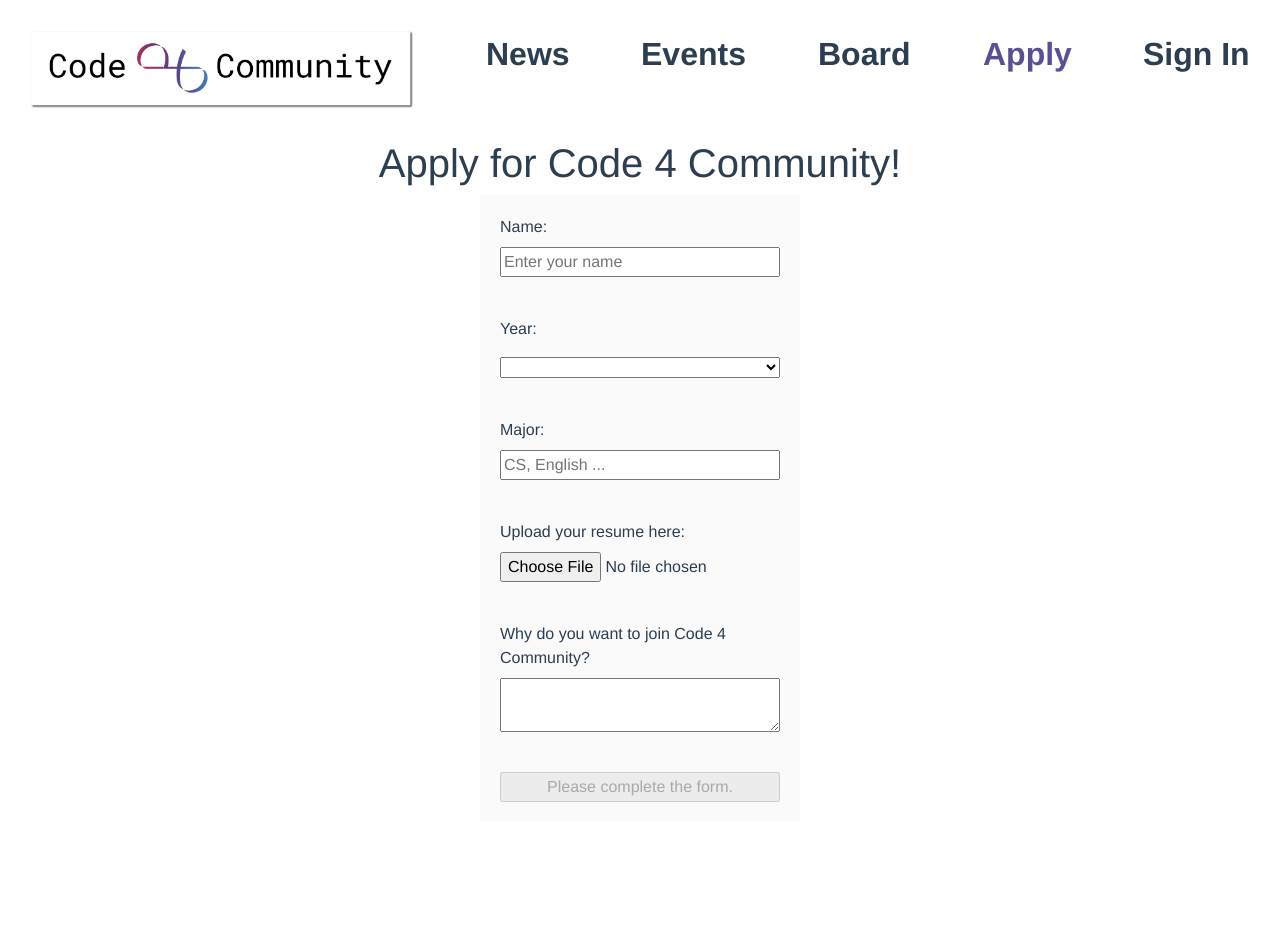
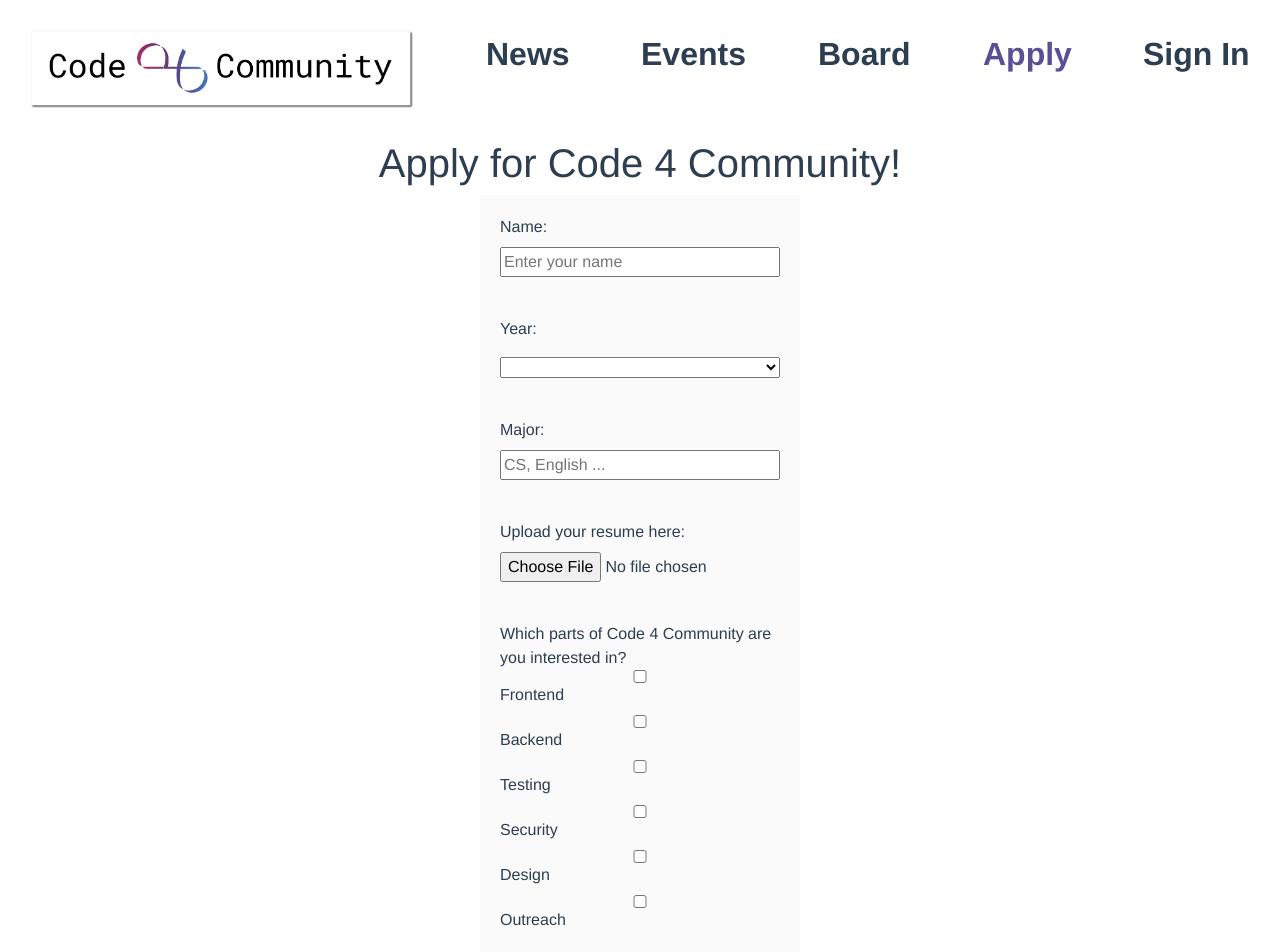
Before and after one commit to Code-4-Community/c4cneu-frontend, a Vue app: page /apply in a window 1280 px wide. Shown: the top 952 px of the page. Before the commit the page ends 822 px from the top, so only its background shows below. Built offline with nearby package versions, Linux system fonts and the light colour scheme.

Commit message:
add more field to apply

```diff
--- a/src/views/Apply.vue
+++ b/src/views/Apply.vue
@@ -40,9 +40,61 @@
         />
       </div>
       <div class="form-item">
-        <label for="form-why-join"
-          >Why do you want to join Code 4 Community?</label
-        >
+        Which parts of Code 4 Community are you interested in?
+        <input
+          id="form-area-frontend"
+          type="checkbox"
+          v-model="areaInterests"
+          value="frontend"
+        />
+        <label for="form-area-frontend">Frontend</label>
+        <input
+          id="form-area-backend"
+          type="checkbox"
+          v-model="areaInterests"
+          value="backend"
+        />
+        <label for="form-area-backend">Backend</label>
+        <input
+          id="form-area-testing"
+          type="checkbox"
+          v-model="areaInterests"
+          value="testing"
+        />
+        <label for="form-area-testing">Testing</label>
+        <input
+          id="form-area-security"
+          type="checkbox"
+          v-model="areaInterests"
+          value="security"
+        />
+        <label for="form-area-security">Security</label>
+        <input
+          id="form-area-design"
+          type="checkbox"
+          v-model="areaInterests"
+          value="design"
+        />
+        <label for="form-area-design">Design</label>
+        <input
+          id="form-area-outreach"
+          type="checkbox"
+          v-model="areaInterests"
+          value="outreach"
+        />
+        <label for="form-area-outreach">Outreach</label>
+      </div>
+      <div class="form-item">
+        <label for="form-prior-involvement">
+          Have you had any prior involvement with C4C (e.g. attending
+          workshops)? If so, explain.
+        </label>
+        <textarea id="form-prior-involvement" v-model="priorInvolvement" />
+      </div>
+      <div class="form-item">
+        <label for="form-why-join">
+          Why do you want to join Code 4 Community?
+        </label>
         <textarea id="form-why-join" v-model="whyJoin" />
       </div>
       <div class="form-item">
@@ -66,7 +118,9 @@ export default {
       year: "",
       major: "",
       resume: null,
-      whyJoin: ""
+      priorInvolvement: "",
+      whyJoin: "",
+      areaInterests: []
     };
   },
   computed: {
@@ -82,8 +136,14 @@ export default {
     validResume: function() {
       return this.resume instanceof File;
     },
+    validPriorInvolvement: function() {
+      return this.priorInvolvement.trim() !== "";
+    },
     validWhyJoin: function() {
       return this.whyJoin.trim() !== "";
+    },
+    validAreaInterests: function() {
+      return this.areaInterests.length > 0;
     },
     submitText: function() {
       return this.validForm() ? "Apply!" : "Please complete the form.";
@@ -99,7 +159,9 @@ export default {
         this.validYear &&
         this.validMajor &&
         this.validResume &&
-        this.validWhyJoin
+        this.validPriorInvolvement &&
+        this.validWhyJoin &&
+        this.validAreaInterests
       );
     },
     handleSubmit(event) {
@@ -110,7 +172,9 @@ export default {
         formData.append("year", this.year);
         formData.append("major", this.major);
         formData.append("resume", this.resume);
+        formData.append("priorInvolvement", this.priorInvolvement);
         formData.append("whyJoin", this.whyJoin);
+        formData.append("areaInterests", this.areaInterests);
       }
     }
   }
```
